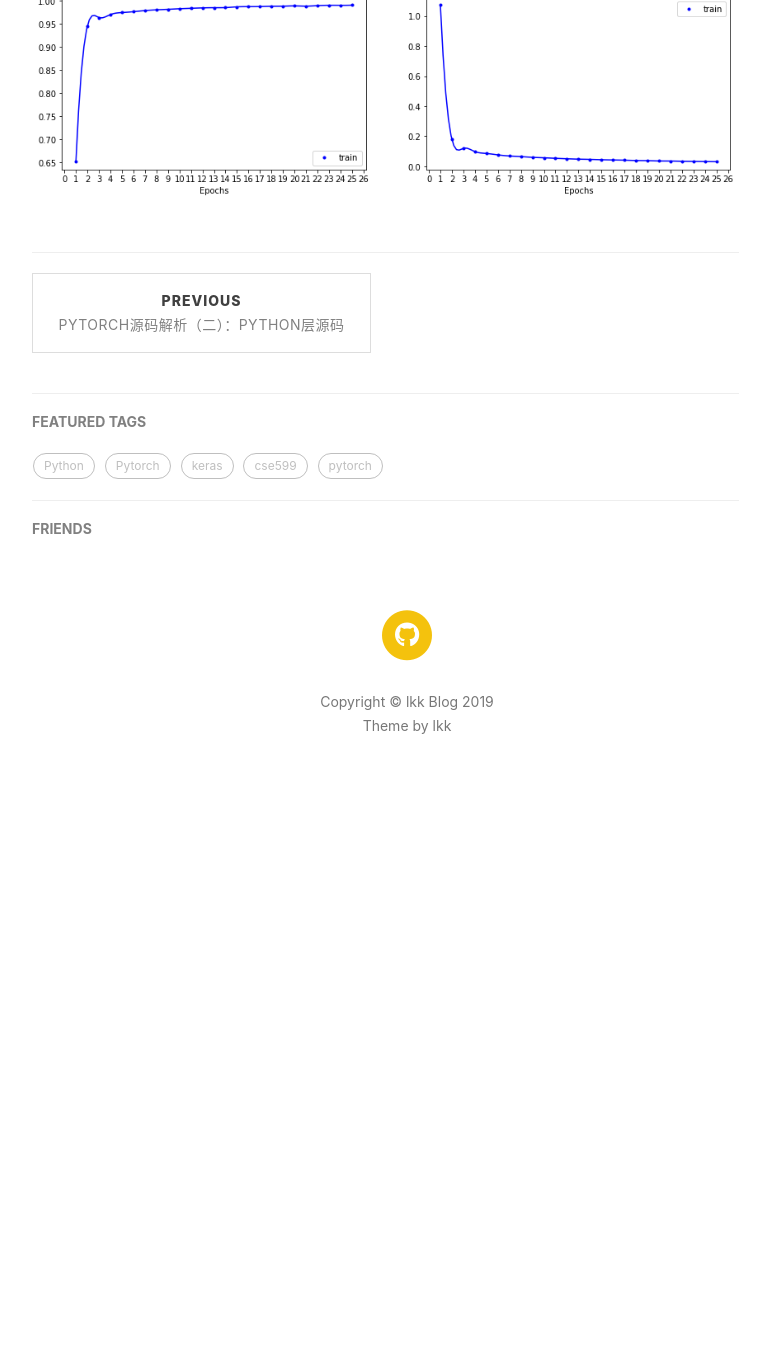
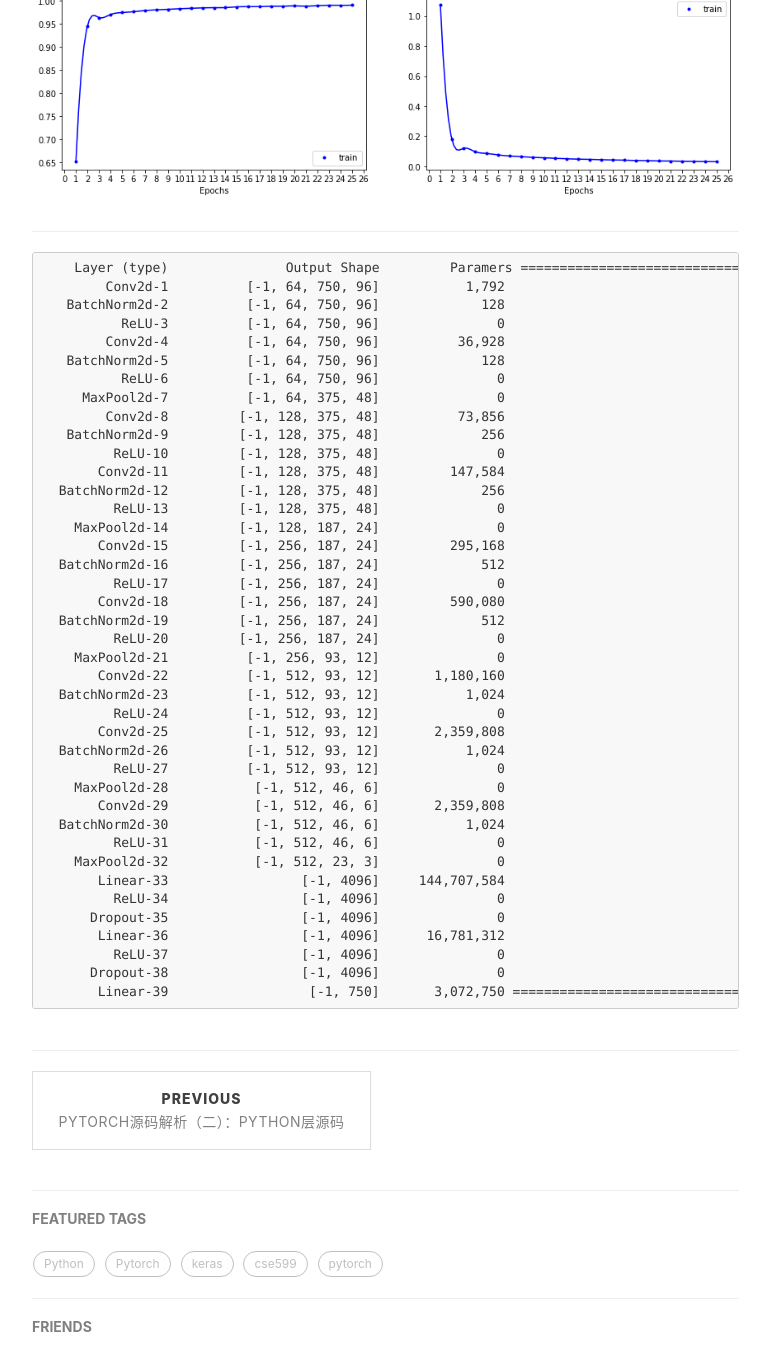
Before and after one commit to lkk12014402/lkk12014402.github.io, a Jekyll site: the page built from _posts/2019-03-05-使用Pytorch搭建简单的神经网络训练MNIST数据集.markdown, in a window 1280 px wide and 1400 px high, scrolled down 13427 px. Shown: the top 1371 px of the window, without its empty margins (233-1003 px from the left). Built offline with Jekyll 4.4.1, drawn with Linux system fonts in a browser that asks for light colours; nearby versions of some CDN libraries; comment, search, counter and statistics services are not loaded; a style sheet for code colours, icons or effects is not loaded; before the commit the page ends 14257 px from its top, so only the background shows below that.

Commit message:
Update 2019-03-05-使用Pytorch搭建简单的神经网络训练MNIST数据集.markdown

````diff
--- a/_posts/2019-03-05-使用Pytorch搭建简单的神经网络训练MNIST数据集.markdown
+++ b/_posts/2019-03-05-使用Pytorch搭建简单的神经网络训练MNIST数据集.markdown
@@ -718,3 +718,59 @@ plot_metrics(metrics, "Mnist-----train")
 ```
 
 ![](/img/output_10_0.png)
+
+
+
+
+-----------------------------------------------------------
+        Layer (type)               Output Shape         Paramers
+===========================================================
+            Conv2d-1          [-1, 64, 750, 96]           1,792
+       BatchNorm2d-2          [-1, 64, 750, 96]             128
+              ReLU-3          [-1, 64, 750, 96]               0
+            Conv2d-4          [-1, 64, 750, 96]          36,928
+       BatchNorm2d-5          [-1, 64, 750, 96]             128
+              ReLU-6          [-1, 64, 750, 96]               0
+         MaxPool2d-7          [-1, 64, 375, 48]               0
+            Conv2d-8         [-1, 128, 375, 48]          73,856
+       BatchNorm2d-9         [-1, 128, 375, 48]             256
+             ReLU-10         [-1, 128, 375, 48]               0
+           Conv2d-11         [-1, 128, 375, 48]         147,584
+      BatchNorm2d-12         [-1, 128, 375, 48]             256
+             ReLU-13         [-1, 128, 375, 48]               0
+        MaxPool2d-14         [-1, 128, 187, 24]               0
+           Conv2d-15         [-1, 256, 187, 24]         295,168
+      BatchNorm2d-16         [-1, 256, 187, 24]             512
+             ReLU-17         [-1, 256, 187, 24]               0
+           Conv2d-18         [-1, 256, 187, 24]         590,080
+      BatchNorm2d-19         [-1, 256, 187, 24]             512
+             ReLU-20         [-1, 256, 187, 24]               0
+        MaxPool2d-21          [-1, 256, 93, 12]               0
+           Conv2d-22          [-1, 512, 93, 12]       1,180,160
+      BatchNorm2d-23          [-1, 512, 93, 12]           1,024
+             ReLU-24          [-1, 512, 93, 12]               0
+           Conv2d-25          [-1, 512, 93, 12]       2,359,808
+      BatchNorm2d-26          [-1, 512, 93, 12]           1,024
+             ReLU-27          [-1, 512, 93, 12]               0
+        MaxPool2d-28           [-1, 512, 46, 6]               0
+           Conv2d-29           [-1, 512, 46, 6]       2,359,808
+      BatchNorm2d-30           [-1, 512, 46, 6]           1,024
+             ReLU-31           [-1, 512, 46, 6]               0
+        MaxPool2d-32           [-1, 512, 23, 3]               0
+           Linear-33                 [-1, 4096]     144,707,584
+             ReLU-34                 [-1, 4096]               0
+          Dropout-35                 [-1, 4096]               0
+           Linear-36                 [-1, 4096]      16,781,312
+             ReLU-37                 [-1, 4096]               0
+          Dropout-38                 [-1, 4096]               0
+           Linear-39                  [-1, 750]       3,072,750
+===========================================================
+Total params: 171,611,694
+Trainable params: 171,611,694
+Non-trainable params: 0
+-----------------------------------------------------------
+Input size (MB): 0.82
+Forward/backward pass size (MB): 415.28
+Params size (MB): 654.65
+Estimated Total Size (MB): 1070.75
+-----------------------------------------------------------
````
